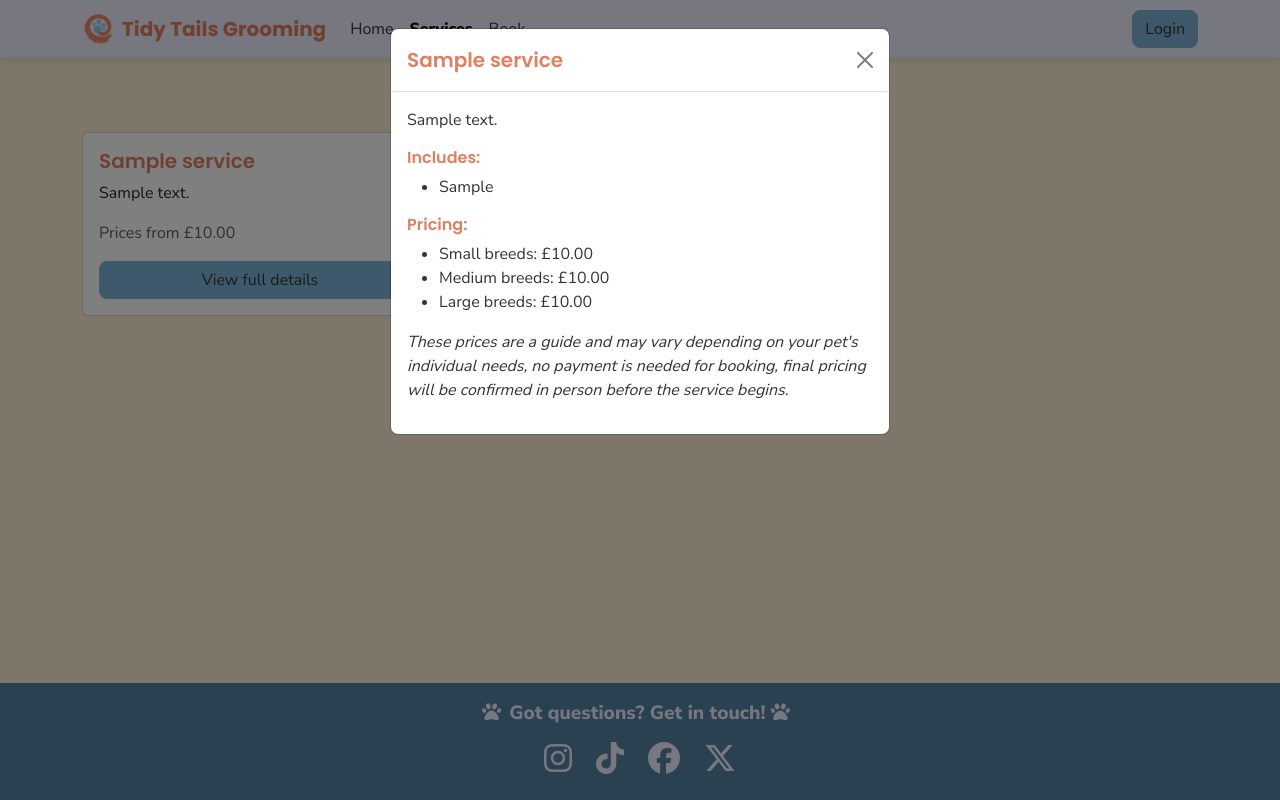
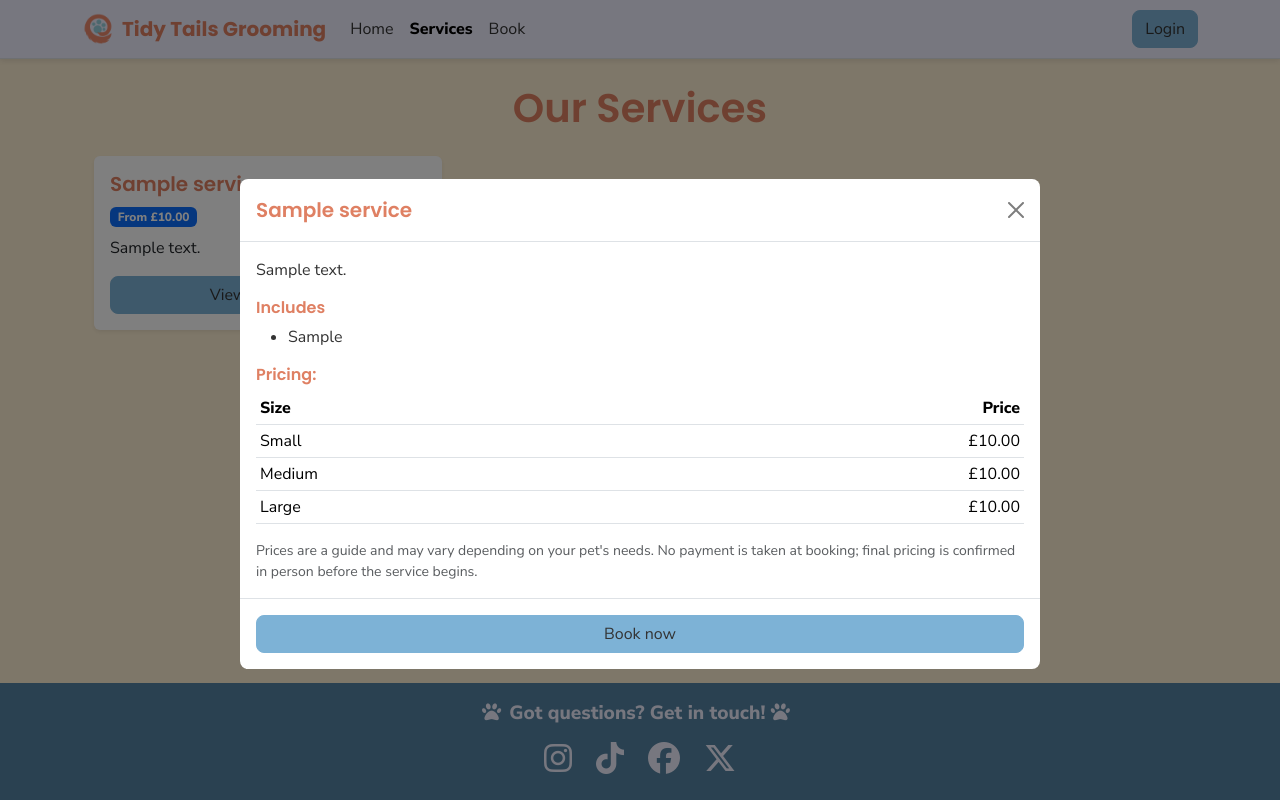
Before and after one commit to JackLamb99/tidy-tails-grooming, a Django app: page /services/ in a window 1280 px wide, after a click on "View full details". Run offline with Django 5.2, Linux system fonts and the light colour scheme; tables that the repository leaves empty hold one stand-in row (values such as "Sample post"); parts of the project's set-up code (start-up, migrations or seed data) failed here and were passed over; some libraries are stand-ins or nearby versions.

Commit message:
REFACTOR services.html to enhance service card layout, improve modal structure, and add detailed pricing table for better user experience

```diff
--- a/services/templates/services/services.html
+++ b/services/templates/services/services.html
@@ -2,18 +2,30 @@
 {% load static %}
 
 {% block content %}
+<div class="container my-4">
     <h1 class="mb-4 text-center">Our Services</h1>
 
-    <div class="row">
+    <div class="row g-4">
         <!-- Service Cards -->
         {% for service in services %}
-        <div class="col-md-4 mb-4">
-            <div class="card h-100">
+            <div class="col-12 col-md-6 col-lg-4">
+                <div class="card h-100 shadow-sm border-0">
                     <div class="card-body d-flex flex-column">
                         <h5 class="card-title">{{ service.name }}</h5>
-                    <p class="card-text">{{ service.description }}</p>
-                    <p class="text-muted mb-3">Prices from £{{ service.price_small }}</p>
-                    <button class="btn btn-primary mt-auto" data-bs-toggle="modal" data-bs-target="#service-modal-{{ service.id }}">
+
+                        <div class="mb-2">
+                            {% if service.price_small %}
+                                <div class="badge text-bg-primary">From £{{ service.price_small }}</div>
+                            {% endif %}
+                        </div>
+
+                        {% if service.description %}
+                            <p class="card-text mb-3">{{ service.description }}</p>
+                        {% endif %}
+                        <button
+                            class="btn btn-primary mt-auto"
+                            data-bs-toggle="modal"
+                            data-bs-target="#service-modal-{{ service.id }}">
                             View full details
                         </button>
                     </div>
@@ -21,33 +33,62 @@
             </div>
 
             <!-- Service Modal -->
-        <div class="modal fade" id="service-modal-{{ service.id }}" tabindex="-1" aria-labelledby="service-modal-label-{{ service.id }}" aria-hidden="true">
-            <div class="modal-dialog">
-                <div class="modal-content">
+            <div class="modal fade" id="service-modal-{{ service.id }}" tabindex="-1"
+                    aria-labelledby="service-modal-label-{{ service.id }}" aria-hidden="true">
+                <div class="modal-dialog modal-dialog-centered modal-lg">
+                    <div class="modal-content border-0">
                         <div class="modal-header">
                             <h5 class="modal-title" id="service-modal-label-{{ service.id }}">{{ service.name }}</h5>
-                        <button type="button" class="btn-close" data-bs-dismiss="modal"></button>
+                            <button type="button" class="btn-close" data-bs-dismiss="modal" aria-label="Close"></button>
                         </div>
+
                         <div class="modal-body">
-                        <p>{{ service.description }}</p>
-                        <h6>Includes:</h6>
-                        <ul>
+                            {% if service.description %}
+                                <p class="mb-3">{{ service.description }}</p>
+                            {% endif %}
+                            {% if service.includes_list %}
+                                <h6 class="mb-2">Includes</h6>
+                                <ul class="mb-3">
                                 {% for item in service.includes_list %}
                                     <li>{{ item }}</li>
                                 {% endfor %}
                                 </ul>
+                            {% endif %}
                             <h6 class="mt-3">Pricing:</h6>
-                        <ul>
-                            <li>Small breeds: £{{ service.price_small }}</li>
-                            <li>Medium breeds: £{{ service.price_medium }}</li>
-                            <li>Large breeds: £{{ service.price_large }}</li>
-                        </ul>
-                        <p><em>These prices are a guide and may vary depending on your pet's individual needs, no payment is needed for booking,
-                            final pricing will be confirmed in person before the service begins.</em></p>
+                            <div class="table-responsive">
+                                <table class="table table-sm align-middle mb-3">
+                                    <thead>
+                                        <tr>
+                                            <th scope="col">Size</th>
+                                            <th scope="col" class="text-end">Price</th>
+                                        </tr>
+                                    </thead>
+                                    <tbody>
+                                        {% if service.price_small %}
+                                            <tr><td>Small</td><td class="text-end">£{{ service.price_small }}</td></tr>
+                                        {% endif %}
+                                        {% if service.price_medium %}
+                                            <tr><td>Medium</td><td class="text-end">£{{ service.price_medium }}</td></tr>
+                                        {% endif %}
+                                        {% if service.price_large %}
+                                            <tr><td>Large</td><td class="text-end">£{{ service.price_large }}</td></tr>
+                                        {% endif %}
+                                    </tbody>
+                                </table>
+                            </div>
+
+                            <p class="small text-muted mb-0">
+                                Prices are a guide and may vary depending on your pet's needs. No payment is taken at booking;
+                                final pricing is confirmed in person before the service begins.
+                            </p>
+                        </div>
+                        <div class="modal-footer">
+                            <a href="/bookings/?service={{ service.id }}" class="btn btn-primary w-100 w-sm-auto">Book now</a>
                         </div>
                     </div>
                 </div>
             </div>
         {% endfor %}
     </div>
+</div>
 {% endblock %}
```
Lines whose indentation alone changed are shown as unchanged.
